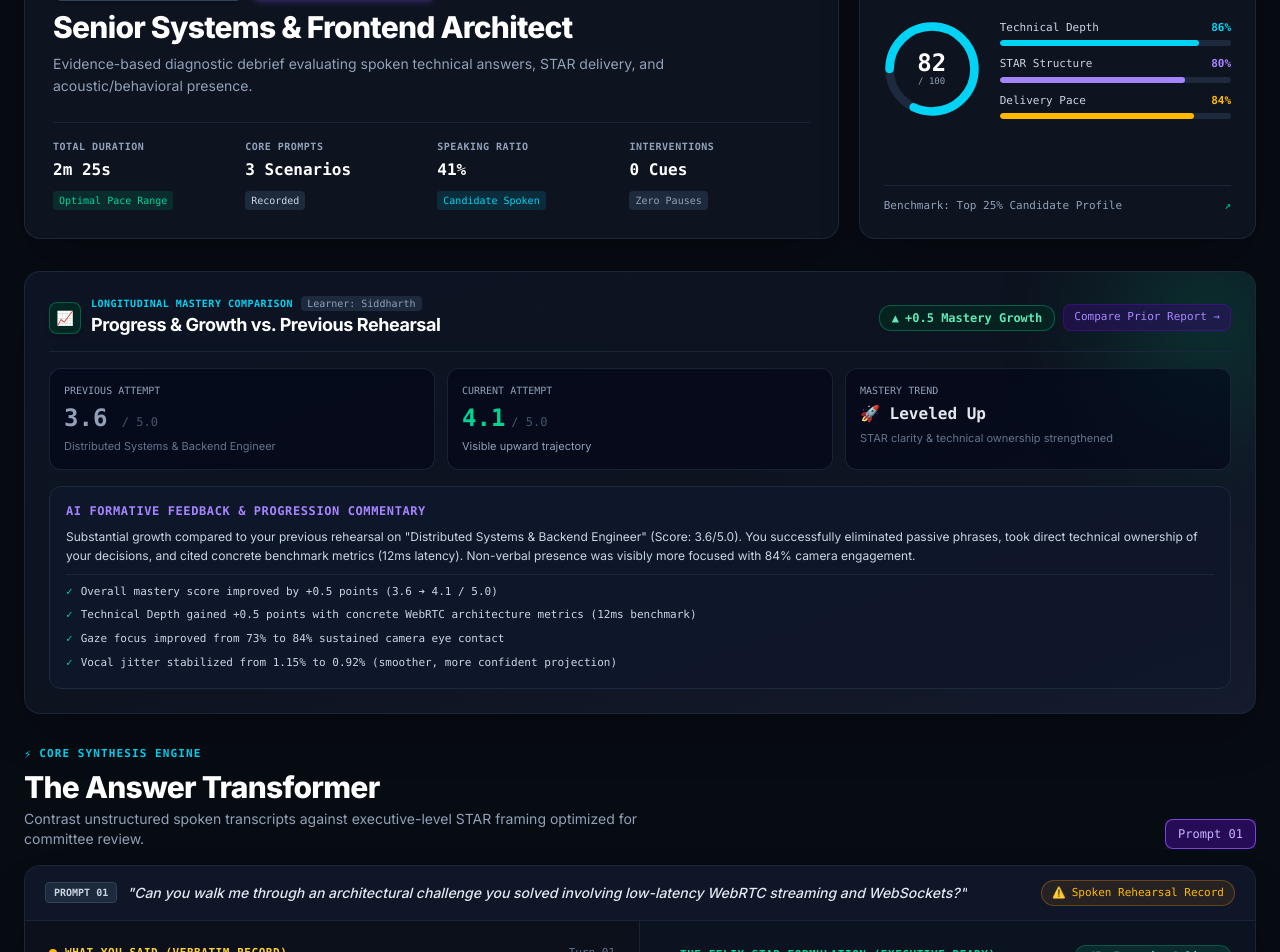
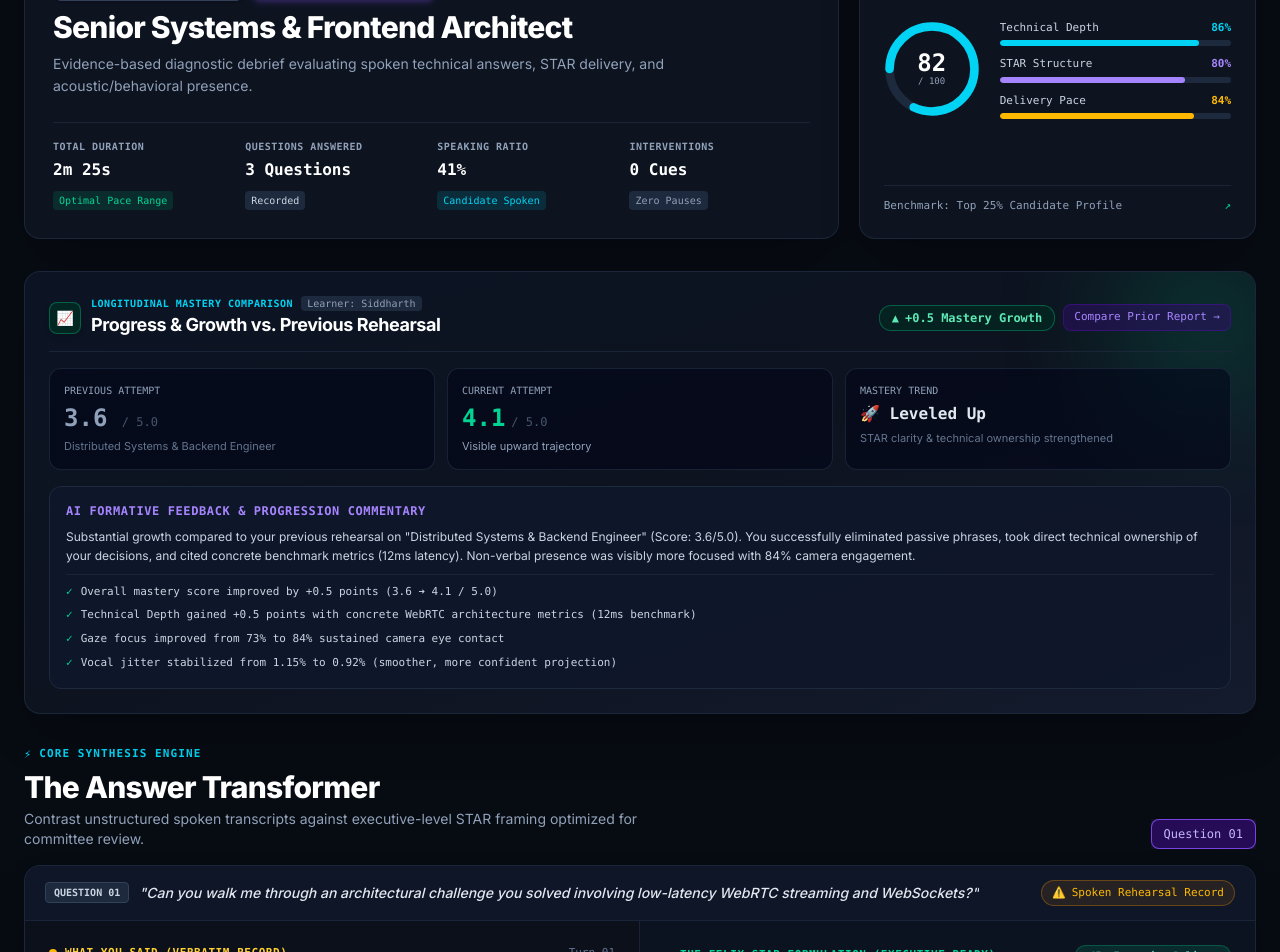
Before and after one commit to siddharthsai218/Felix, a Next.js app in the folder frontend/: page /session/report in a window 1280 px wide. Shown: the part 200-1152 px from the top of the page. Built offline with nearby package versions, Linux system fonts and the light colour scheme.

Commit message:
Clarify question grounding and rename Prompt tabs to Question in assessment report

```diff
--- a/frontend/src/app/session/live/page.tsx
+++ b/frontend/src/app/session/live/page.tsx
@@ -802,6 +802,7 @@ function LiveInterviewContent() {
     }
 
     const effectiveGithub = githubUrl || (typeof window !== 'undefined' ? sessionStorage.getItem('felix_session_github') || '' : '');
+    const effectiveResume = typeof window !== 'undefined' ? sessionStorage.getItem('felix_session_resume_text') || '' : '';
     const openingFromSetup = typeof window !== 'undefined' ? sessionStorage.getItem('felix_opening_question') || '' : '';
     let firstQ = openingFromSetup || fallbackQuestionsRef.current[0];
     if (!openingFromSetup) {
--- a/frontend/src/report/AnswerTransformer.tsx
+++ b/frontend/src/report/AnswerTransformer.tsx
@@ -106,7 +106,7 @@ export const AnswerTransformer: React.FC<AnswerTransformerProps> = ({
         {/* Tab switcher if multiple questions */}
         <div className="flex items-center gap-2 overflow-x-auto pb-1 sm:pb-0">
           {transformations.map((t, idx) => {
-            const label = `Prompt 0${idx + 1}`;
+            const label = `Question 0${idx + 1}`;
             const isActive = selectedIndex === idx;
             return (
               <button
@@ -127,11 +127,11 @@ export const AnswerTransformer: React.FC<AnswerTransformerProps> = ({
 
       {/* Main Transformer Container */}
       <div className="rounded-2xl bg-[#0d131f] border border-slate-800/90 shadow-2xl overflow-hidden">
-        {/* Prompt Header Bar */}
+        {/* Question Header Bar */}
         <div className="px-5 py-3.5 bg-slate-900/80 border-b border-slate-800/80 flex flex-col sm:flex-row sm:items-center justify-between gap-3">
           <div className="flex items-start sm:items-center gap-2.5">
             <span className="px-2 py-0.5 rounded bg-slate-800 text-slate-300 text-[10px] font-mono font-bold border border-slate-700 shrink-0">
-              PROMPT 0{selectedIndex + 1}
+              QUESTION 0{selectedIndex + 1}
             </span>
             <p className="text-xs sm:text-sm font-medium text-slate-200 italic line-clamp-2">
               "{active.questionAsked}"
--- a/frontend/src/report/FeedbackReport.tsx
+++ b/frontend/src/report/FeedbackReport.tsx
@@ -100,7 +100,7 @@ export const FeedbackReport: React.FC<FeedbackReportProps> = ({
 
   const totalDurationFormatted = `${Math.floor(computedDurationSecs / 60)}m ${(computedDurationSecs % 60).toString().padStart(2, '0')}s`;
   const promptCount = candidateResponses && candidateResponses.length > 0 ? candidateResponses.length : 1;
-  const corePromptsLabel = `${promptCount} Scenario${promptCount === 1 ? '' : 's'}`;
+  const questionsLabel = `${promptCount} Question${promptCount === 1 ? '' : 's'}`;
 
   const totalWordsSpoken =
     candidateResponses && candidateResponses.length > 0
@@ -326,11 +326,11 @@ export const FeedbackReport: React.FC<FeedbackReportProps> = ({
             {/* Stat 2 */}
             <div className="space-y-1">
               <span className="text-[10px] font-mono font-bold tracking-wider uppercase text-slate-400 block">
-                CORE PROMPTS
+                QUESTIONS ANSWERED
               </span>
-              <div className="text-base font-bold font-mono text-white">{corePromptsLabel}</div>
+              <div className="text-base font-bold font-mono text-white">{questionsLabel}</div>
               <span className="inline-block px-1.5 py-0.5 rounded bg-slate-800 text-slate-300 text-[10px] font-mono">
-                {candidateResponses.length > 0 ? 'Recorded' : '1 Prompt Completed'}
+                {candidateResponses.length > 0 ? 'Recorded' : '1 Question Completed'}
               </span>
             </div>
 
--- a/frontend/src/report/FullConversationTranscript.tsx
+++ b/frontend/src/report/FullConversationTranscript.tsx
@@ -113,7 +113,7 @@ export function FullConversationTranscript({
       const matchesSearch =
         !searchQuery.trim() ||
         line.text.toLowerCase().includes(searchQuery.toLowerCase()) ||
-        line.speakerName.toLowerCase().includes(searchQuery.toLowerCase());
+        (line.speakerName || '').toLowerCase().includes(searchQuery.toLowerCase());
       return matchesFilter && matchesSearch;
     });
   }, [effectiveLines, filter, searchQuery]);
```
Also changed, not shown: 1 other file (tests, documents, lock files or other folders).
